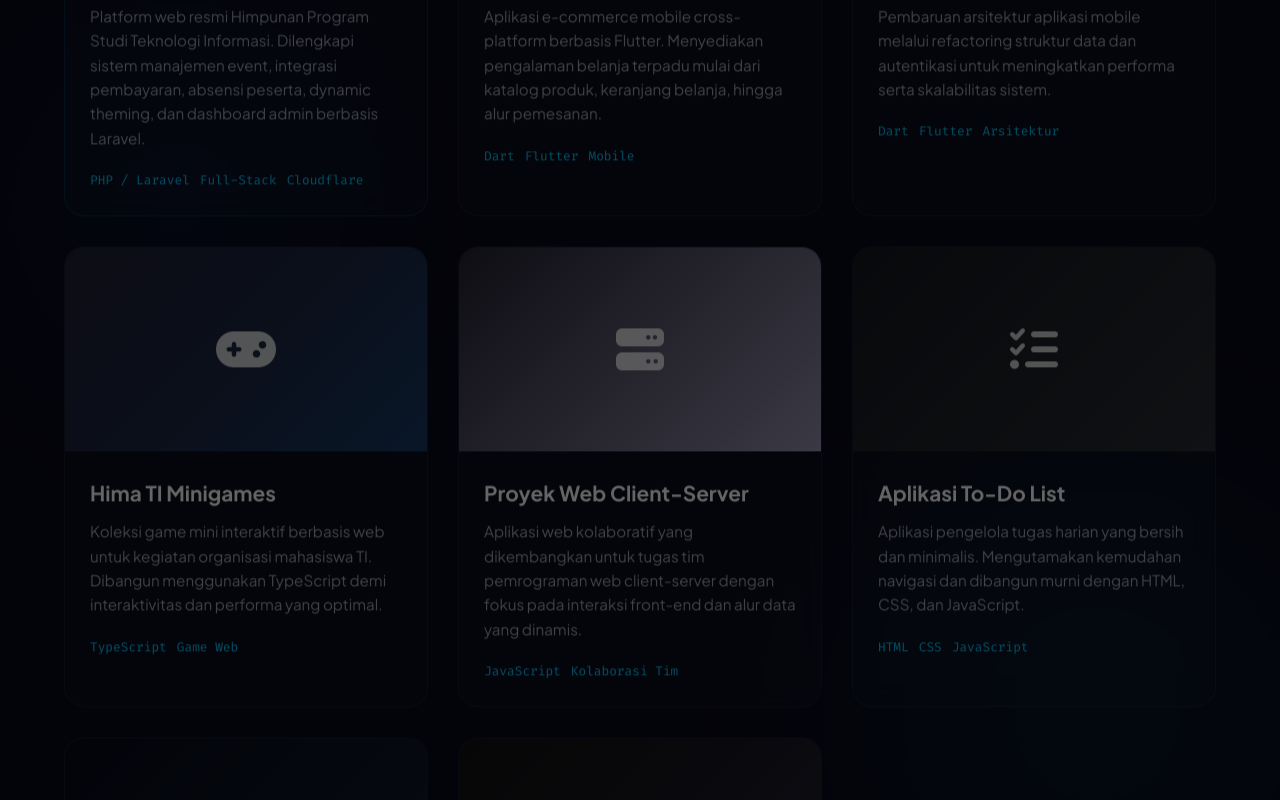
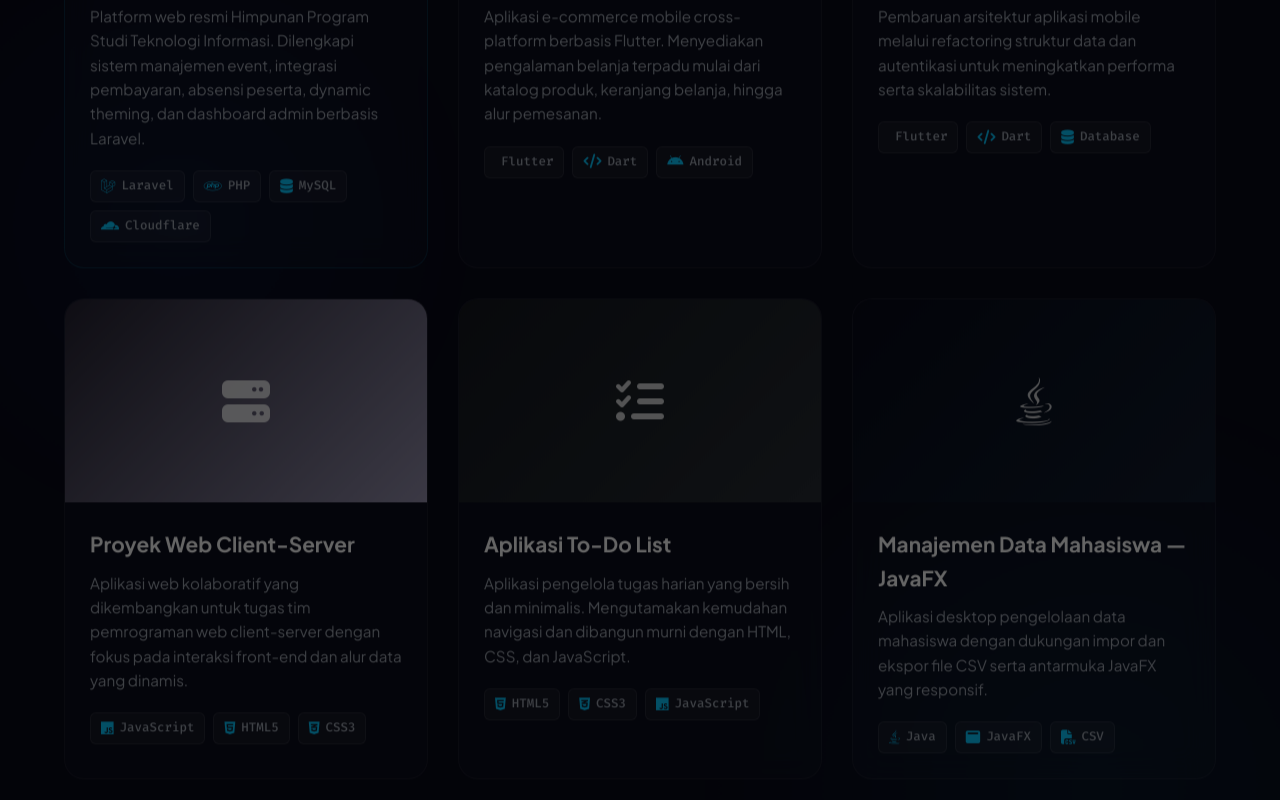
Before and after one commit to Novan2/myPortfo, a plain HTML site: page frontend/index.html in a window 1280 px wide. Shown: the part 2180-2980 px from the top of the page. Drawn offline with nearby package versions, Linux system fonts and the light colour scheme.

Commit message:
feat: remove Hima minigames project, display tech stack with logo badges

```diff
--- a/frontend/css/style.css
+++ b/frontend/css/style.css
@@ -1246,10 +1246,35 @@ header.scrolled {
 
 .project-tech {
     display: flex;
-    gap: 10px;
+    flex-wrap: wrap;
+    gap: 8px;
+    margin-top: 15px;
+}
+
+.project-tech span {
+    display: inline-flex;
+    align-items: center;
+    gap: 6px;
+    padding: 5px 10px;
+    background: rgba(255, 255, 255, 0.04);
+    border: 1px solid rgba(255, 255, 255, 0.08);
+    border-radius: 6px;
+    color: var(--text-secondary);
     font-family: var(--font-code);
-    font-size: 0.8rem;
+    font-size: 0.78rem;
+    font-weight: 500;
+    transition: var(--transition-fast);
+}
+
+.project-tech span i {
     color: var(--accent-primary);
+    font-size: 0.9rem;
+}
+
+.project-card:hover .project-tech span {
+    border-color: rgba(0, 198, 255, 0.25);
+    background: rgba(0, 198, 255, 0.05);
+    color: var(--text-primary);
 }
 
 /* ==========================================================================
--- a/frontend/index.html
+++ b/frontend/index.html
@@ -160,9 +160,10 @@
                             <h3>Himaprodi TI — Website Resmi</h3>
                             <p>Platform web resmi Himpunan Program Studi Teknologi Informasi. Dilengkapi sistem manajemen event, integrasi pembayaran, absensi peserta, dynamic theming, dan dashboard admin berbasis Laravel.</p>
                             <div class="project-tech">
-                                <span>PHP / Laravel</span>
-                                <span>Full-Stack</span>
-                                <span>Cloudflare</span>
+                                <span><i class="fa-brands fa-laravel"></i> Laravel</span>
+                                <span><i class="fa-brands fa-php"></i> PHP</span>
+                                <span><i class="fa-solid fa-database"></i> MySQL</span>
+                                <span><i class="fa-brands fa-cloudflare"></i> Cloudflare</span>
                             </div>
                         </div>
                     </div>
@@ -184,9 +185,9 @@
                             <h3>BlueMart</h3>
                             <p>Aplikasi e-commerce mobile cross-platform berbasis Flutter. Menyediakan pengalaman belanja terpadu mulai dari katalog produk, keranjang belanja, hingga alur pemesanan.</p>
                             <div class="project-tech">
-                                <span>Dart</span>
-                                <span>Flutter</span>
-                                <span>Mobile</span>
+                                <span><i class="fa-brands fa-flutter"></i> Flutter</span>
+                                <span><i class="fa-solid fa-code"></i> Dart</span>
+                                <span><i class="fa-brands fa-android"></i> Android</span>
                             </div>
                         </div>
                     </div>
@@ -208,33 +209,9 @@
                             <h3>Mobile App — Rework</h3>
                             <p>Pembaruan arsitektur aplikasi mobile melalui refactoring struktur data dan autentikasi untuk meningkatkan performa serta skalabilitas sistem.</p>
                             <div class="project-tech">
-                                <span>Dart</span>
-                                <span>Flutter</span>
-                                <span>Arsitektur</span>
-                            </div>
-                        </div>
-                    </div>
-
-                    <!-- Project: Hima TI Minigames -->
-                    <div class="project-card glass-card">
-                        <div class="project-img-wrapper">
-                            <div class="project-img-placeholder"
-                                style="background: linear-gradient(135deg, #1a1a2e, #16213e, #0f3460);">
-                                <i class="fa-solid fa-gamepad"></i>
-                            </div>
-                            <div class="project-links-overlay">
-                                <a href="https://minigames.jaydev.my.id" target="_blank" class="project-link"
-                                    aria-label="Mainkan Sekarang"><i class="fa-solid fa-arrow-up-right-from-square"></i></a>
-                                <a href="https://github.com/kusjay-space/hima-ti-minigames-ultimate" target="_blank"
-                                    class="project-link" aria-label="Lihat Source Code"><i class="fa-brands fa-github"></i></a>
-                            </div>
-                        </div>
-                        <div class="project-info">
-                            <h3>Hima TI Minigames</h3>
-                            <p>Koleksi game mini interaktif berbasis web untuk kegiatan organisasi mahasiswa TI. Dibangun menggunakan TypeScript demi interaktivitas dan performa yang optimal.</p>
-                            <div class="project-tech">
-                                <span>TypeScript</span>
-                                <span>Game Web</span>
+                                <span><i class="fa-brands fa-flutter"></i> Flutter</span>
+                                <span><i class="fa-solid fa-code"></i> Dart</span>
+                                <span><i class="fa-solid fa-database"></i> Database</span>
                             </div>
                         </div>
                     </div>
@@ -257,8 +234,9 @@
                             <h3>Proyek Web Client-Server</h3>
                             <p>Aplikasi web kolaboratif yang dikembangkan untuk tugas tim pemrograman web client-server dengan fokus pada interaksi front-end dan alur data yang dinamis.</p>
                             <div class="project-tech">
-                                <span>JavaScript</span>
-                                <span>Kolaborasi Tim</span>
+                                <span><i class="fa-brands fa-js"></i> JavaScript</span>
+                                <span><i class="fa-brands fa-html5"></i> HTML5</span>
+                                <span><i class="fa-brands fa-css3-alt"></i> CSS3</span>
                             </div>
                         </div>
                     </div>
@@ -281,9 +259,9 @@
                             <h3>Aplikasi To-Do List</h3>
                             <p>Aplikasi pengelola tugas harian yang bersih dan minimalis. Mengutamakan kemudahan navigasi dan dibangun murni dengan HTML, CSS, dan JavaScript.</p>
                             <div class="project-tech">
-                                <span>HTML</span>
-                                <span>CSS</span>
-                                <span>JavaScript</span>
+                                <span><i class="fa-brands fa-html5"></i> HTML5</span>
+                                <span><i class="fa-brands fa-css3-alt"></i> CSS3</span>
+                                <span><i class="fa-brands fa-js"></i> JavaScript</span>
                             </div>
                         </div>
                     </div>
@@ -304,9 +282,9 @@
                             <h3>Manajemen Data Mahasiswa — JavaFX</h3>
                             <p>Aplikasi desktop pengelolaan data mahasiswa dengan dukungan impor dan ekspor file CSV serta antarmuka JavaFX yang responsif.</p>
                             <div class="project-tech">
-                                <span>Java</span>
-                                <span>JavaFX</span>
-                                <span>Desktop</span>
+                                <span><i class="fa-brands fa-java"></i> Java</span>
+                                <span><i class="fa-solid fa-window-maximize"></i> JavaFX</span>
+                                <span><i class="fa-solid fa-file-csv"></i> CSV</span>
                             </div>
                         </div>
                     </div>
@@ -327,9 +305,9 @@
                             <h3>Aplikasi GUI Berorientasi Objek</h3>
                             <p>Penerapan konsep Pemrograman Berorientasi Objek (OOP) berbasis desktop menggunakan Java GUI dengan arsitektur kode yang terstruktur.</p>
                             <div class="project-tech">
-                                <span>Java</span>
-                                <span>OOP</span>
-                                <span>GUI</span>
+                                <span><i class="fa-brands fa-java"></i> Java</span>
+                                <span><i class="fa-solid fa-desktop"></i> Swing GUI</span>
+                                <span><i class="fa-solid fa-cubes"></i> OOP</span>
                             </div>
                         </div>
                     </div>
```
